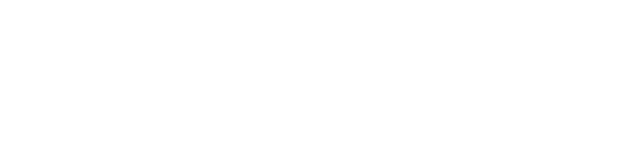
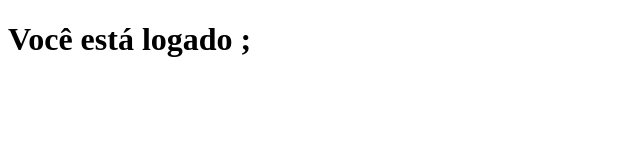
Before and after one commit to higorfeustel/atividadeexpositiva, a plain HTML site: page att_login/prox.html in a window 1280 px wide. Shown: the whole page, without its empty margins (0-640 px from the left). Drawn offline with Linux system fonts and the light colour scheme.

Commit message:
Update prox.html

```diff
--- a/att_login/prox.html
+++ b/att_login/prox.html
@@ -6,6 +6,7 @@
     <title>Document</title>
 </head>
 <body>
-
+    <div class="logado">
+        <h1>Você está logado ;</h1>
 </body>
 </html>
```
